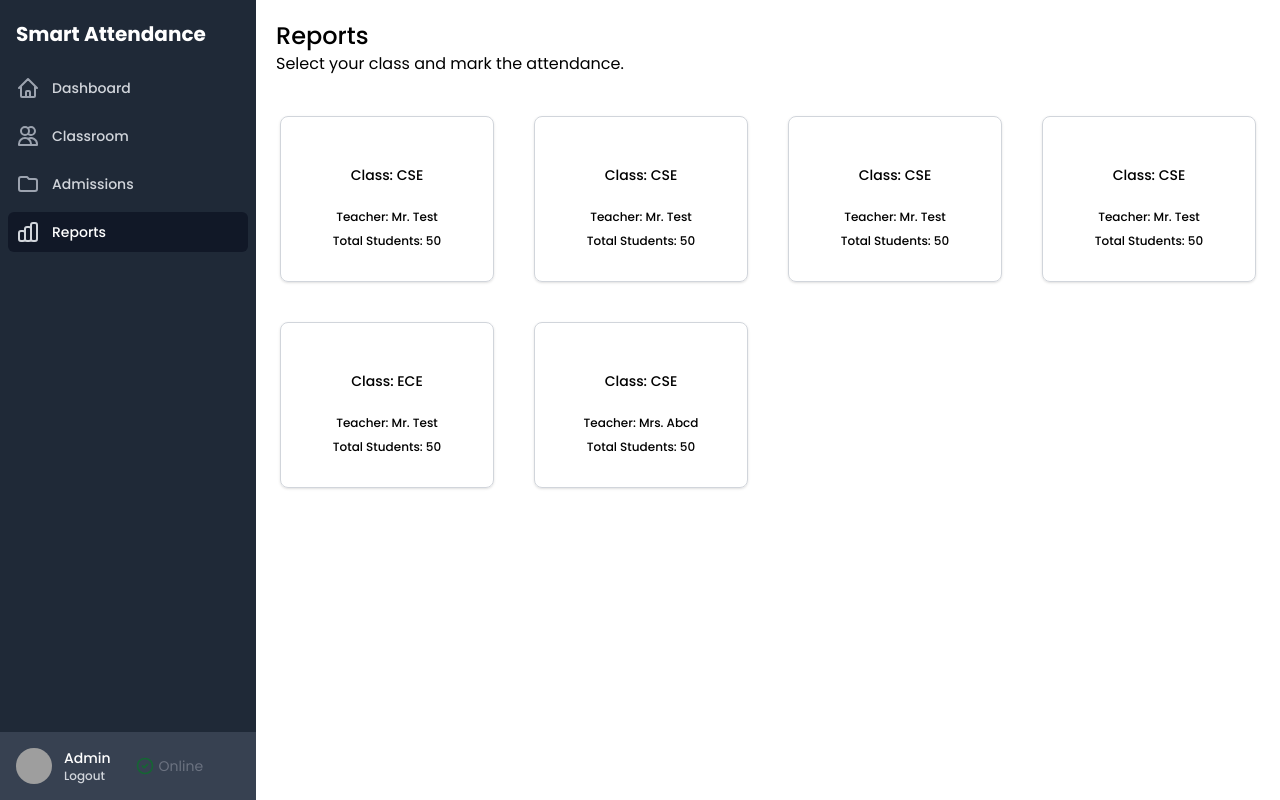
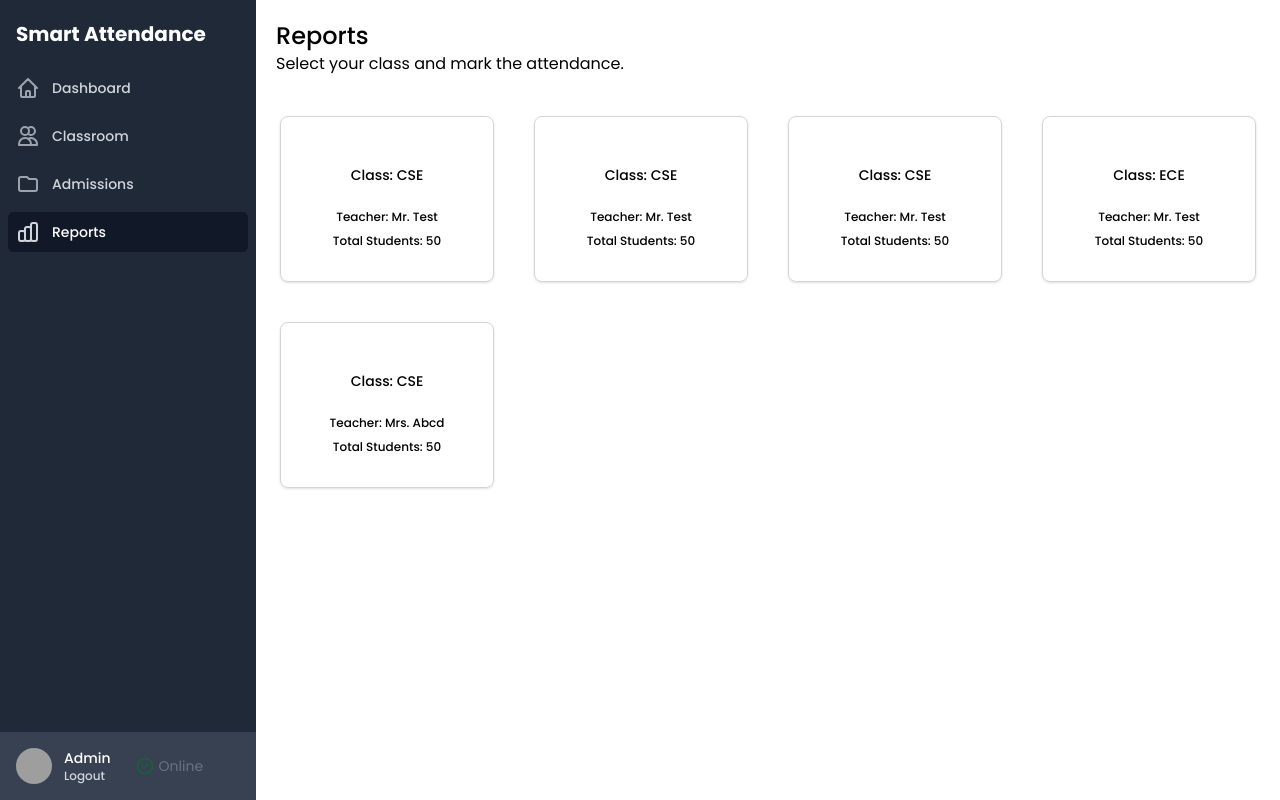
Before and after one commit to muthaiyanmani/smart-attendance, a React (Create React App) app: page /dashboard/reports in a window 1280 px wide. Built offline with nearby package versions, Linux system fonts and the light colour scheme; grey boxes are pictures that could not be loaded.

Commit message:
Update card.tsx

```diff
--- a/src/components/global/card.tsx
+++ b/src/components/global/card.tsx
@@ -9,11 +9,11 @@ const people = [
     teacher: "Mr. Test",
     route: "cse",
   },
-  {
-    class: "CSE",
-    teacher: "Mr. Test",
-    route: "cse",
-  },
+  // {
+  //   class: "CSE",
+  //   teacher: "Mr. Test",
+  //   route: "cse",
+  // },
   {
     class: "CSE",
     teacher: "Mr. Test",
```
